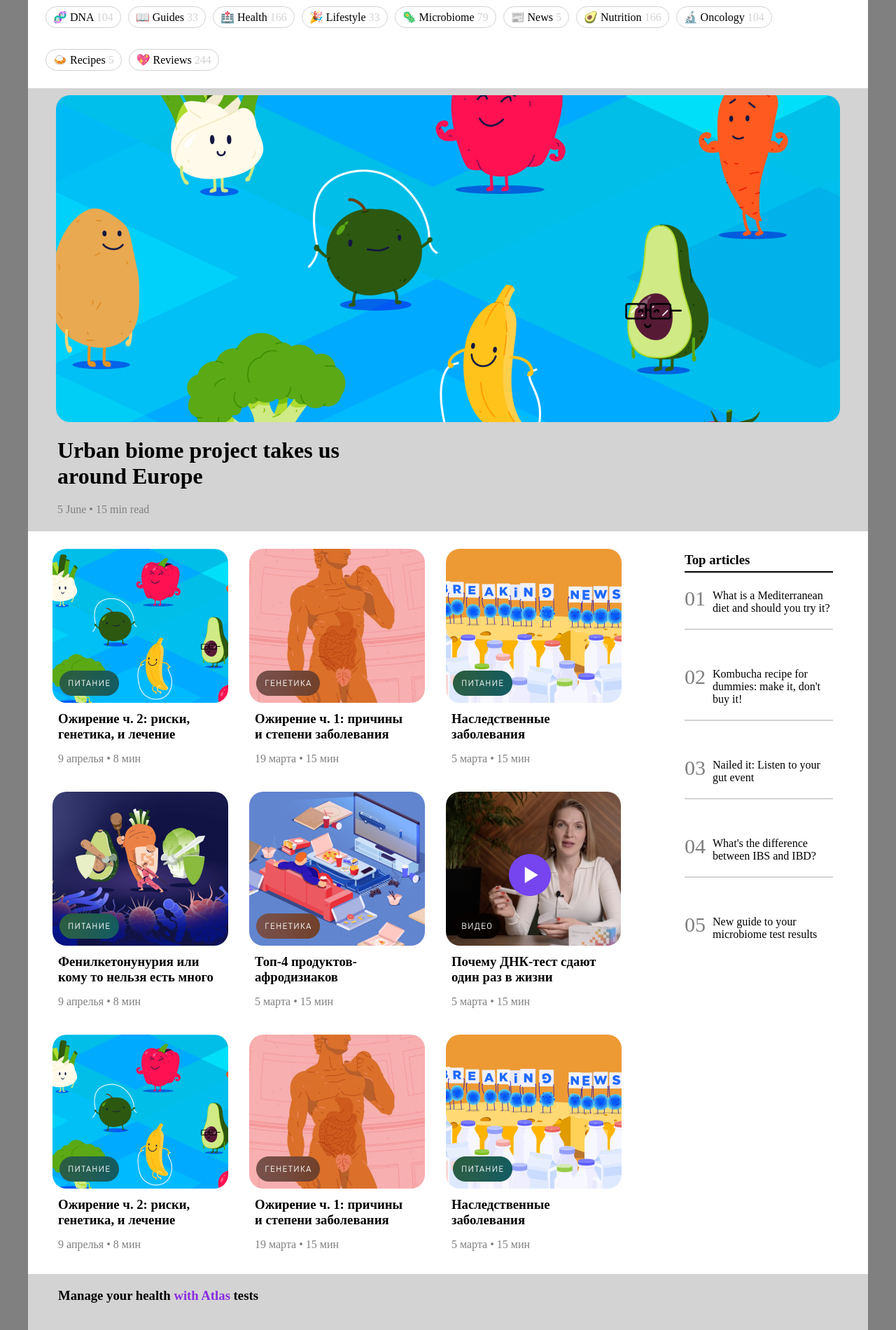
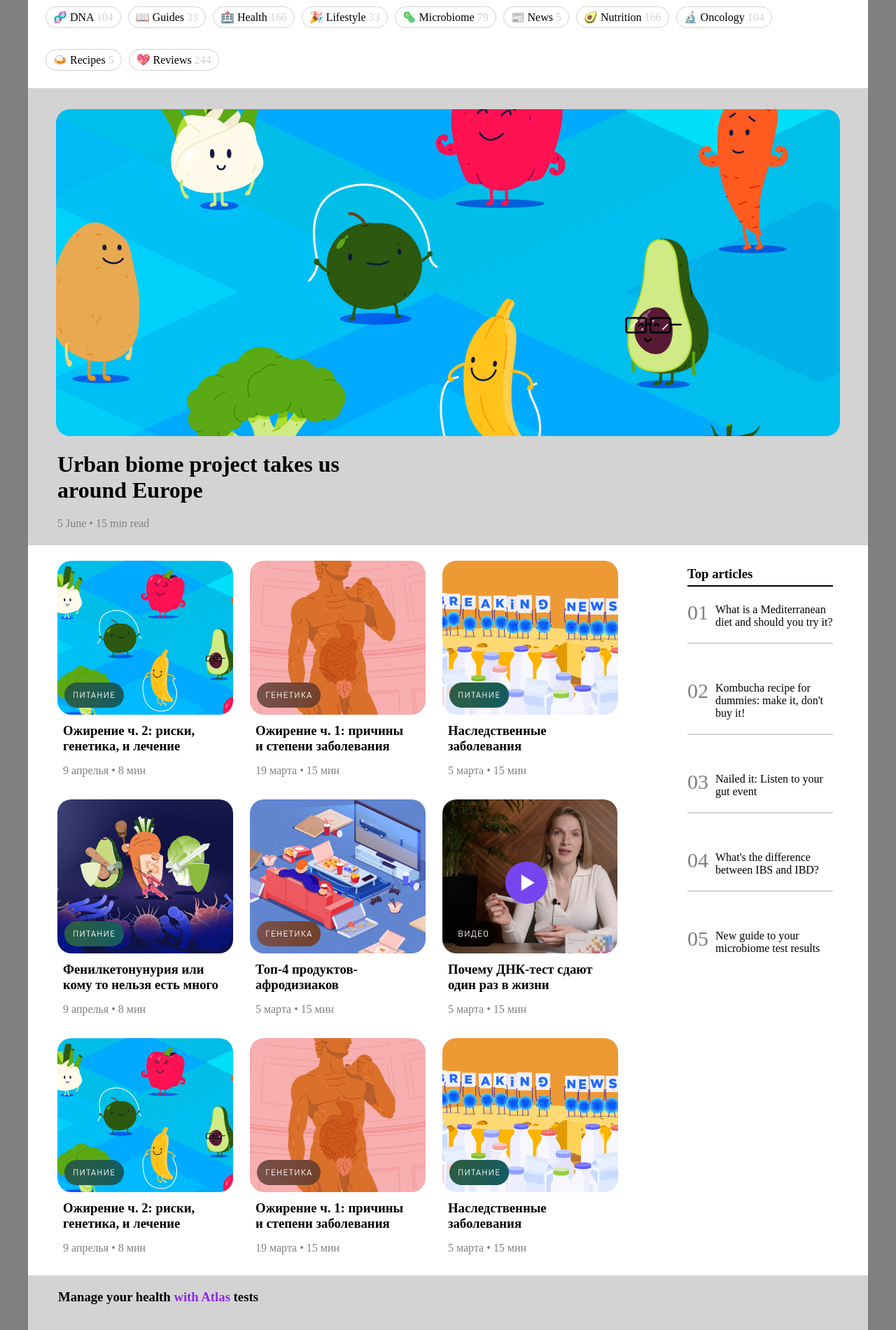
Before and after one commit to itsozod/layout-atlas, a React (Vite) app: page / in a window 1280 px wide. Shown: the part 360-2260 px from the top of the page at 70% size. Built offline with nearby package versions, Linux system fonts and the light colour scheme.

Commit message:
some changes in margin and paddings

```diff
--- a/src/Components/Cards/Cards.module.css
+++ b/src/Components/Cards/Cards.module.css
@@ -6,11 +6,11 @@
   .card_container {
     display: flex;
     flex-wrap: wrap;
-    padding: 10px 20px;
+    padding: 10px 30px;
     flex: 4;
   }
   .card {
-    margin: 15px;
+    margin: 12px;
     cursor: pointer;
   }
   .card_img {
--- a/src/Components/Urban/Urban.module.css
+++ b/src/Components/Urban/Urban.module.css
@@ -11,6 +11,7 @@
     justify-content: center;
   }
   .urban_img {
+    margin-top: 20px;
     max-width: 100%;
     border-radius: 20px;
   }
```
